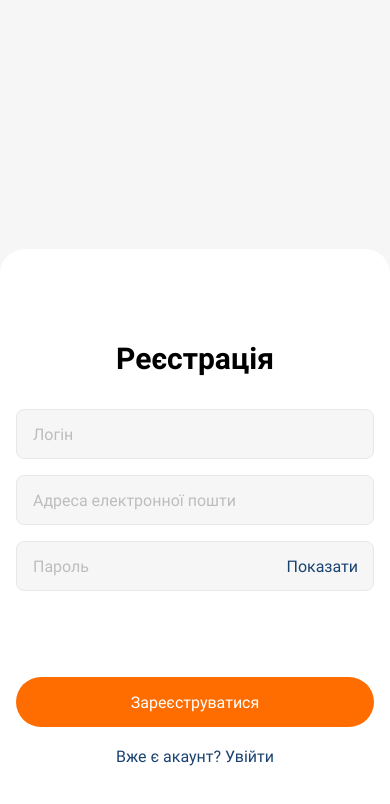
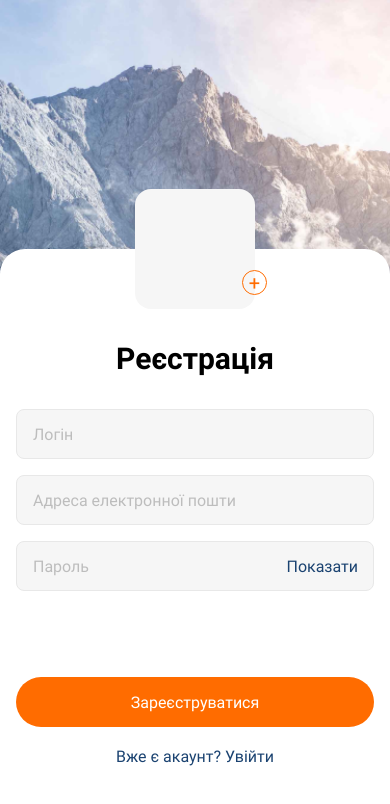
Before and after one commit to stdev33/got-react-native-hw01, a React Native app: screen / in a window 390 px wide. Shown: the top 804 px of the page. Built offline with nearby package versions, Linux system fonts and the light colour scheme.

Commit message:
add background photo and photo picker to RegistrationScreen

```diff
--- /dev/null
+++ b/Screens/RegistrationPhotoPicker.js
@@ -0,0 +1,58 @@
+import React from "react";
+import {
+  View,
+  StyleSheet,
+  TouchableOpacity,
+  Text,
+  ImageBackground,
+} from "react-native";
+
+export default function RegistrationPhotoPicker() {
+  return (
+    <View>
+      <View style={styles.photoContainer}>
+        <ImageBackground style={styles.photoPlaceholder} source={null}>
+          <TouchableOpacity style={styles.addButton}>
+            <Text style={styles.addButtonText}>+</Text>
+          </TouchableOpacity>
+        </ImageBackground>
+      </View>
+    </View>
+  );
+}
+
+const styles = StyleSheet.create({
+  photoContainer: {
+    alignItems: "center",
+    position: "absolute",
+    top: -152,
+    left: "50%",
+    marginLeft: -60,
+    zIndex: 1,
+  },
+  photoPlaceholder: {
+    width: 120,
+    height: 120,
+    backgroundColor: "#F6F6F6",
+    borderRadius: 16,
+    justifyContent: "center",
+    alignItems: "center",
+  },
+  addButton: {
+    position: "absolute",
+    bottom: 14,
+    right: -12,
+    width: 25,
+    height: 25,
+    borderWidth: 1,
+    borderColor: "#FF6C00",
+    borderRadius: 12.5,
+    justifyContent: "center",
+    alignItems: "center",
+  },
+  addButtonText: {
+    color: "#FF6C00",
+    fontFamily: "Roboto-Regular",
+    fontSize: 20,
+  },
+});
--- a/Screens/RegistrationScreen.js
+++ b/Screens/RegistrationScreen.js
@@ -9,7 +9,10 @@ import {
   TouchableWithoutFeedback,
   Keyboard,
   Platform,
+  ImageBackground,
 } from "react-native";
+import RegistrationPhotoPicker from "./RegistrationPhotoPicker";
+import BgImage from "../assets/images/photo_bg.png";
 
 export default function RegistrationScreen() {
   const [showPassword, setShowPassword] = useState(false);
@@ -17,12 +20,13 @@ export default function RegistrationScreen() {
 
   return (
     <TouchableWithoutFeedback onPress={Keyboard.dismiss}>
-      <View style={styles.container}>
+      <ImageBackground source={BgImage} style={styles.container}>
         <KeyboardAvoidingView
           behavior={Platform.OS === "ios" ? "padding" : "height"}
           style={styles.formContainer}
         >
           <View style={styles.inputWrapper}>
+            <RegistrationPhotoPicker />
             <Text style={styles.title}>Реєстрація</Text>
             <View style={styles.inputGroup}>
               <TextInput
@@ -77,7 +81,7 @@ export default function RegistrationScreen() {
             <Text style={styles.loginLink}>Вже є акаунт? Увійти</Text>
           </TouchableOpacity>
         </View>
-      </View>
+      </ImageBackground>
     </TouchableWithoutFeedback>
   );
 }
@@ -85,7 +89,6 @@ export default function RegistrationScreen() {
 const styles = StyleSheet.create({
   container: {
     flex: 1,
-    backgroundColor: "#F6F6F6",
     justifyContent: "flex-end",
     width: "100%",
   },
```
Also changed, not shown: assets/images/photo_bg.png (added).
